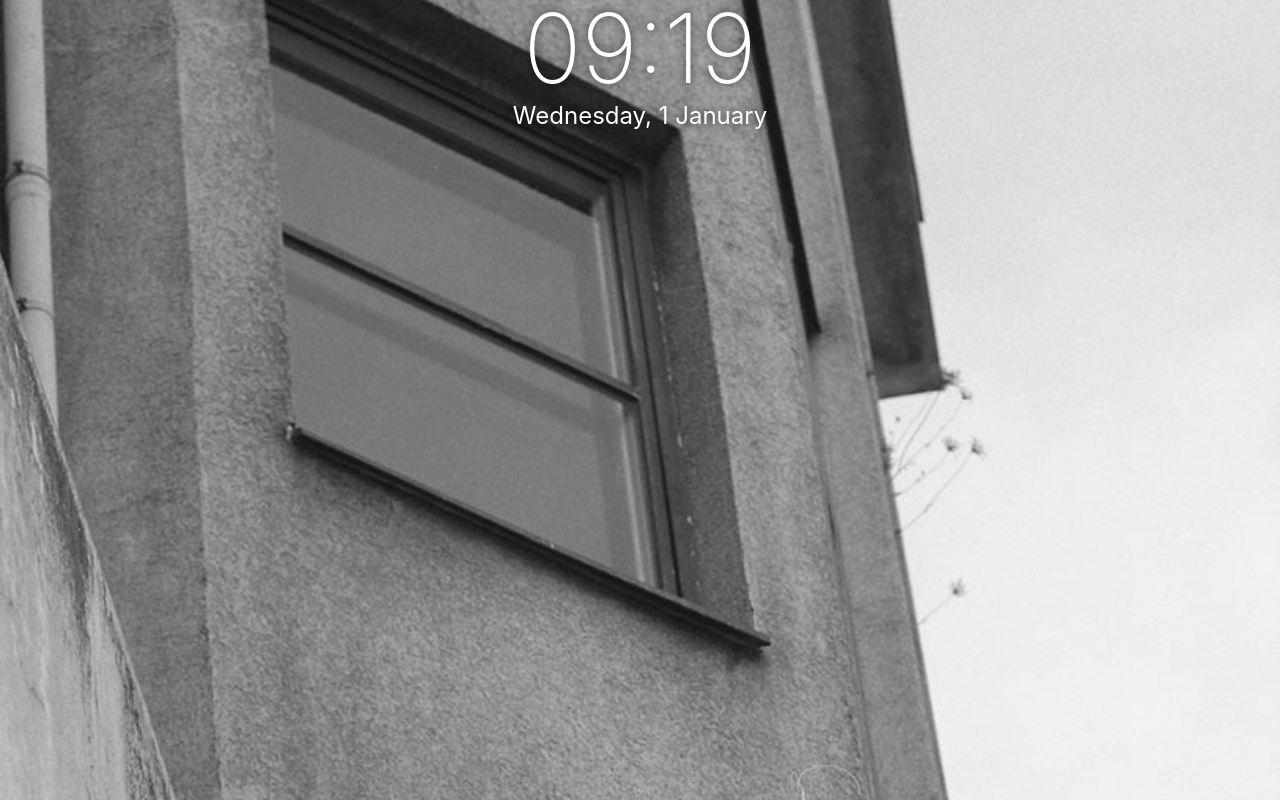
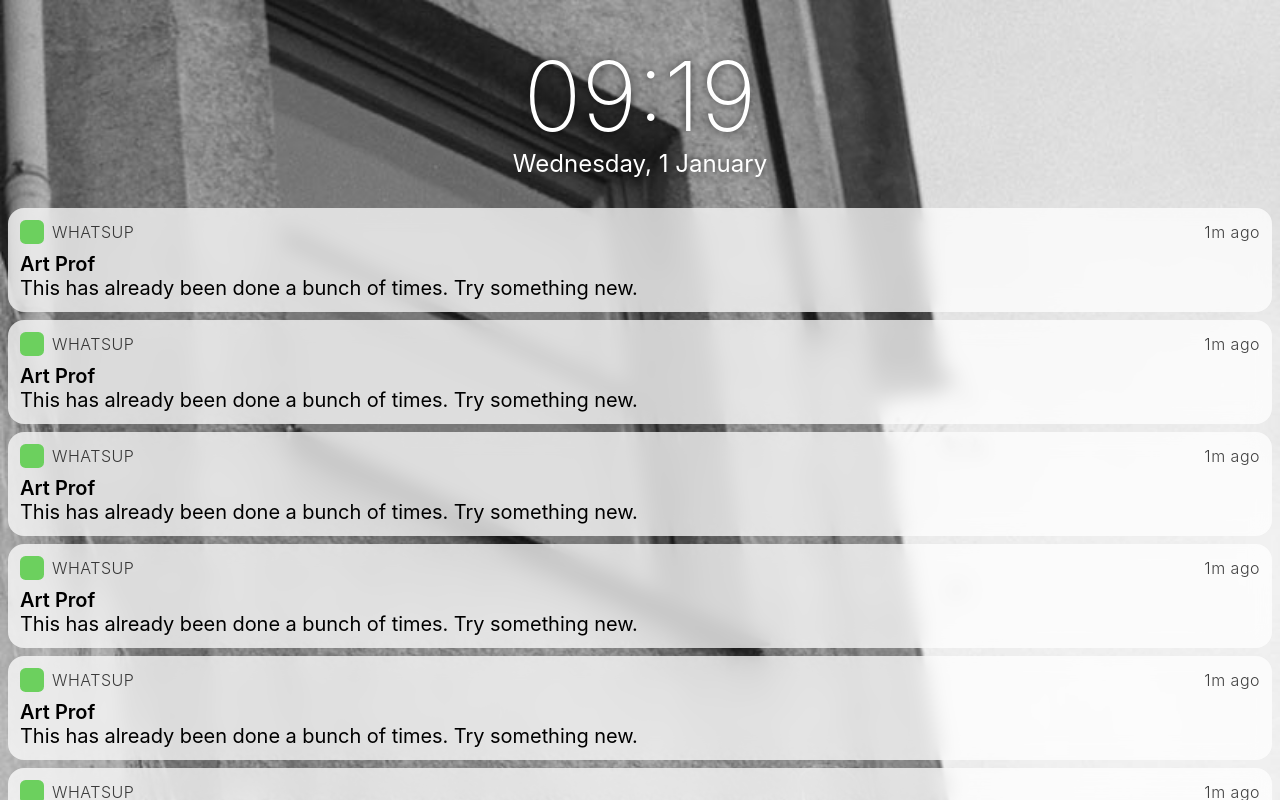
Before and after one commit to jessepinho/dontmake.art, a Gatsby site: page / in a window 1280 px wide. Built offline with nearby package versions, Linux system fonts and the light colour scheme; Gatsby itself is replaced by a stand-in of ours.

Commit message:
Build initial notifications

```diff
--- a/src/components/App/index.tsx
+++ b/src/components/App/index.tsx
@@ -3,13 +3,29 @@
 import './reset.css'
 
 import Clock from '../Clock'
+import Notification from '../Notification'
 import * as Styles from './styles'
 
 const App: React.FC<{}> = props => (
-  <Styles.Main>
-    <Clock />
+  <>
     <Styles.BackgroundCSS />
-  </Styles.Main>
+    <Styles.Main>
+      <Styles.ClockWrapper>
+        <Clock />
+      </Styles.ClockWrapper>
+      <Styles.NotificationsWrapper>
+        <Styles.Notifications>
+          <Notification />
+          <Notification />
+          <Notification />
+          <Notification />
+          <Notification />
+          <Notification />
+          <Notification />
+        </Styles.Notifications>
+      </Styles.NotificationsWrapper>
+    </Styles.Main>
+  </>
 )
 
 export default App
--- a/src/components/App/styles.ts
+++ b/src/components/App/styles.ts
@@ -2,7 +2,35 @@
 
 import background from './background.jpg'
 
-export const Main = styled.main``
+export const Main = styled.main`
+  display: flex;
+  flex-direction: column;
+
+  position: fixed;
+  top: 0;
+  right: 0;
+  bottom: 0;
+  left: 0;
+`
+
+export const ClockWrapper = styled.div`
+  padding: 3rem 0 2rem;
+  flex-grow: 0;
+`
+
+export const NotificationsWrapper = styled.div`
+  flex-grow: 1;
+
+  overflow: auto;
+  -webkit-overflow-scrolling: touch;
+`
+
+export const Notifications = styled.section`
+  padding: 0 0.5rem 0.5rem;
+
+  display: grid;
+  grid-row-gap: 0.5rem;
+`
 
 export const BackgroundCSS = createGlobalStyle`
   body {
@@ -13,5 +41,7 @@
 
     /* https://css-tricks.com/snippets/css/system-font-stack/ */
     font-family: -apple-system, BlinkMacSystemFont, "Segoe UI", Roboto, Helvetica, Arial, sans-serif, "Apple Color Emoji", "Segoe UI Emoji", "Segoe UI Symbol";
+
+    overflow: hidden;
   }
 `
--- /dev/null
+++ b/src/components/Notification/index.tsx
@@ -0,0 +1,19 @@
+import React from 'react'
+
+import * as Styles from './styles'
+
+const Notification: React.FC<{}> = props => (
+  <Styles.Article>
+    <Styles.Metadata>
+      <Styles.AppIconFigure color="rgb(108, 208, 94)" />
+      <Styles.AppName>WhatsUp</Styles.AppName>
+      <Styles.Time>1m ago</Styles.Time>
+    </Styles.Metadata>
+    <Styles.Heading>Art Prof</Styles.Heading>
+    <Styles.Message>
+      This has already been done a bunch of times. Try something new.
+    </Styles.Message>
+  </Styles.Article>
+)
+
+export default Notification
--- /dev/null
+++ b/src/components/Notification/styles.ts
@@ -0,0 +1,53 @@
+import styled from 'styled-components'
+
+export const Article = styled.article`
+  backdrop-filter: blur(10px);
+  background-color: rgba(255, 255, 255, 0.75);
+  border-radius: 1rem;
+  min-height: 3rem;
+  padding: 0.75rem;
+`
+
+export const AppIconFigure = styled.figure<{ color: string }>`
+  background-color: ${props => props.color};
+
+  border-radius: 0.35rem;
+  width: 1.5rem;
+  height: 1.5rem;
+
+  margin-right: 0.5rem;
+`
+
+export const AppName = styled.div`
+  color: rgba(0, 0, 0, 0.75);
+  font-weight: 300;
+  letter-spacing: 0.5px;
+  text-transform: uppercase;
+
+  flex-grow: 1;
+`
+
+export const Metadata = styled.footer`
+  display: flex;
+  align-items: center;
+
+  margin-bottom: 0.5rem;
+`
+
+export const Time = styled.time`
+  color: rgba(0, 0, 0, 0.75);
+  font-weight: 300;
+  letter-spacing: 0.5px;
+`
+
+export const Heading = styled.h2`
+  font-size: 1.25rem;
+  font-weight: 600;
+  line-height: 1.5rem;
+`
+
+export const Message = styled.p`
+  font-size: 1.25rem;
+  letter-spacing: -0.05px;
+  line-height: 1.5rem;
+`
```
